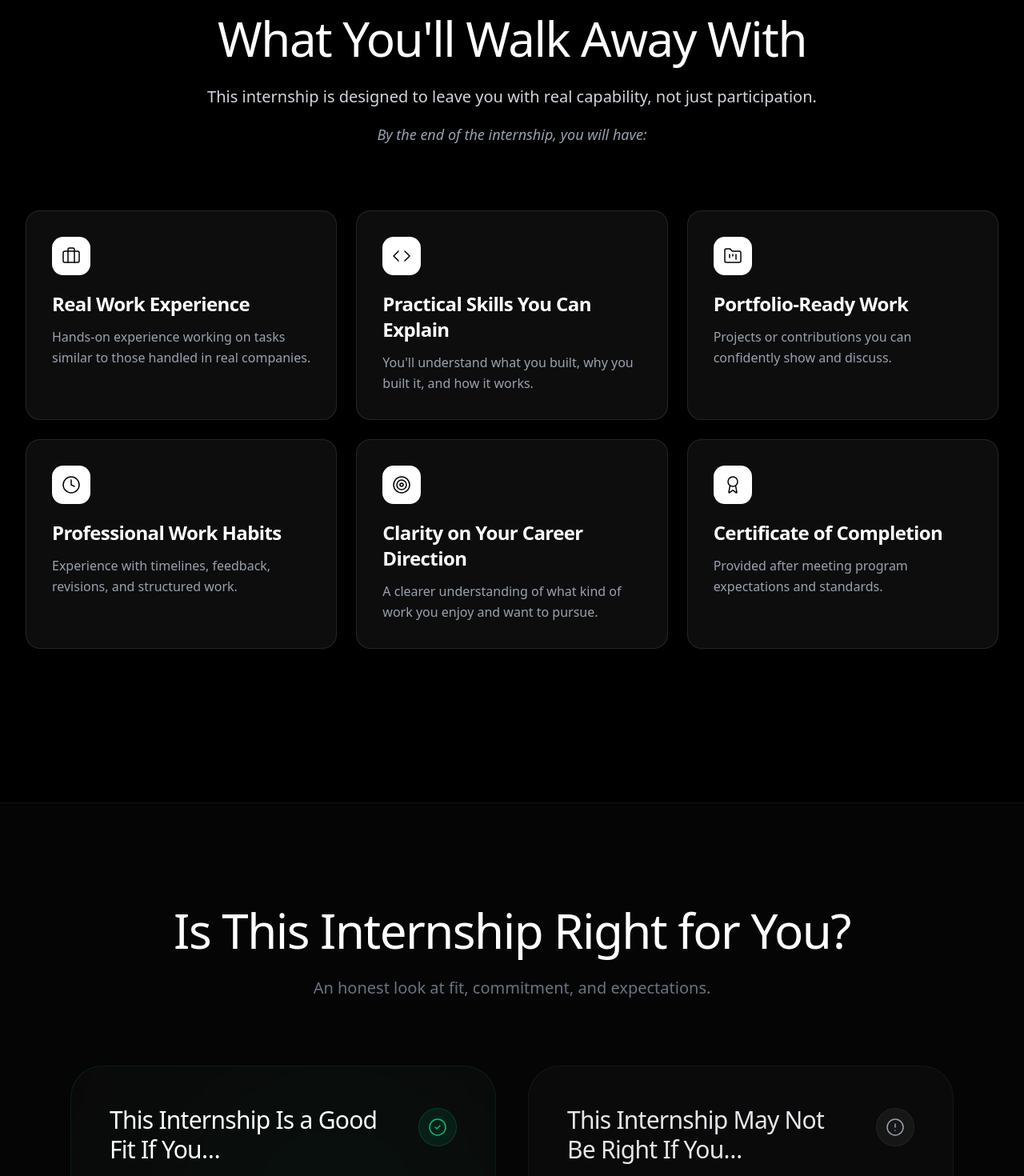
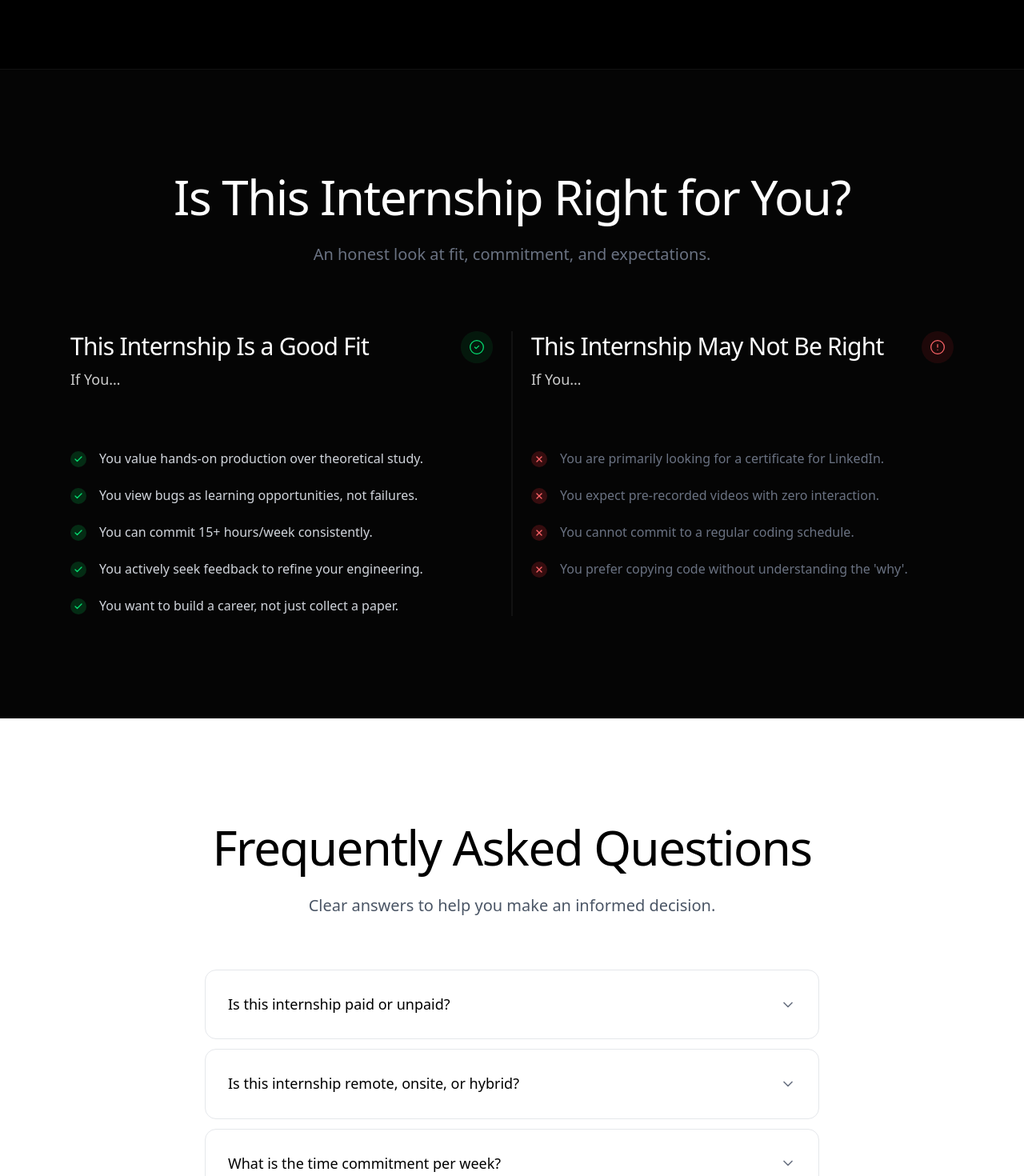
Before and after one commit to enlivotechnologies/enlivo-technologies, a Next.js app: page /company/internships in a window 1280 px wide. Shown: the part 5608-7078 px from the top of the page at 80% size. Built offline with nearby package versions, Linux system fonts and the light colour scheme; no server answers.

Commit message:
fixed responsive

```diff
--- a/app/(marketing)/company/internships/components/FAQ.tsx
+++ b/app/(marketing)/company/internships/components/FAQ.tsx
@@ -19,27 +19,27 @@ interface FAQItem {
 const FAQ_DATA: FAQItem[] = [
   {
     question: "Is this internship paid or unpaid?",
-    answer: "This is an unpaid internship focused on learning and skill development. The value comes from hands-on experience, mentorship, and real project work that builds your portfolio and professional capabilities.",
+    answer: "This is a paid internship. You'll receive compensation while gaining hands-on experience, mentorship, and real project work. We believe in valuing your time and contributions as you build your portfolio and professional capabilities.",
   },
   {
     question: "Is this internship remote, onsite, or hybrid?",
-    answer: "The internship is conducted remotely, allowing you to work from anywhere while maintaining consistent communication and collaboration with the team through structured workflows and regular check-ins.",
+    answer: "The internship is conducted remotely, allowing you to work from anywhere. We maintain consistent communication and collaboration through structured workflows, regular check-ins, and virtual team sessions.",
   },
   {
     question: "What is the time commitment per week?",
-    answer: "We expect a consistent time commitment of approximately 20-25 hours per week. This includes active development work, code reviews, mentorship sessions, and learning activities. Consistency matters more than exact hours.",
+    answer: "We expect a consistent commitment of 20-25 hours per week. This includes active development work, code reviews, mentorship sessions, and learning activities. Consistency and quality matter more than exact hours logged.",
   },
   {
     question: "Do I need prior experience to apply?",
-    answer: "Some foundational knowledge is helpful, but we welcome motivated learners at different stages. What matters most is your willingness to learn, commitment to improvement, and openness to feedback. Beginners can apply if they demonstrate genuine motivation and commitment to learning.",
+    answer: "Some foundational knowledge is helpful, but we welcome motivated learners at different stages. What matters most is your willingness to learn, commitment to improvement, and openness to feedback. We're looking for serious learners ready to grow.",
   },
   {
     question: "How is selection done?",
-    answer: "Selection is based on your application, motivation, and alignment with our program values. We look for serious learners who are committed to growth, not just certificate seekers. The process includes reviewing your application and may involve a brief conversation to ensure mutual fit.",
+    answer: "Selection is based on your application, motivation, and alignment with our program values. We look for committed learners who are serious about growth, not just certificate seekers. The process includes reviewing your application and may involve a brief conversation to ensure mutual fit.",
   },
   {
     question: "Will I get a certificate after completion?",
-    answer: "Yes, you'll receive a Certificate of Completion after successfully meeting program expectations and standards. However, the real value is in the skills, experience, and portfolio work you'll build during the internship.",
+    answer: "Yes, you'll receive a Certificate of Completion after successfully meeting program expectations and standards. However, the real value is in the practical skills, real-world experience, and portfolio work you'll build during the internship.",
   },
 ];
 
@@ -81,7 +81,7 @@ export function FAQ() {
                   {/* Question Button */}
                   <button
                     onClick={() => toggleItem(index)}
-                    className="w-full flex items-center justify-between p-6 md:p-7 text-left focus:outline-none focus:ring-2 focus:ring-black focus:ring-offset-2 rounded-xl transition-colors"
+                    className="w-full flex items-center justify-between p-6 md:p-7 text-left focus:outline-none rounded-xl transition-colors"
                     aria-expanded={isOpen}
                     aria-controls={`faq-answer-${index}`}
                   >
@@ -107,8 +107,8 @@ export function FAQ() {
                       isOpen ? "max-h-[500px] opacity-100" : "max-h-0 opacity-0"
                     )}
                   >
-                    <div className="px-6 md:px-7 pb-6 md:pb-7 border-t border-gray-200">
-                      <p className="text-sm md:text-base text-gray-600 leading-relaxed font-light pt-4">
+                    <div className="px-6 md:px-7 pb-6 md:pb-7">
+                      <p className="text-sm md:text-base text-gray-600 leading-relaxed font-light pt-2">
                         {item.answer}
                       </p>
                     </div>
--- a/app/(marketing)/company/internships/components/Outcomes.tsx
+++ b/app/(marketing)/company/internships/components/Outcomes.tsx
@@ -76,11 +76,11 @@ export function Outcomes() {
             return (
               <div
                 key={outcome.id}
-                className="group relative bg-white/5 backdrop-blur-sm rounded-2xl p-6 md:p-8 border border-white/10 hover:bg-white/10 hover:border-white/20 transition-all duration-300"
+                className="relative bg-white/5 backdrop-blur-sm rounded-2xl p-6 md:p-8 border border-white/10"
               >
                 {/* Icon */}
                 <div className="mb-5">
-                  <div className="w-12 h-12 rounded-xl bg-white flex items-center justify-center group-hover:scale-110 transition-transform duration-300">
+                  <div className="w-12 h-12 rounded-xl bg-white flex items-center justify-center">
                     <Icon className="w-6 h-6 text-black" strokeWidth={1.5} />
                   </div>
                 </div>
--- a/app/(marketing)/company/internships/components/WhoShouldApply.tsx
+++ b/app/(marketing)/company/internships/components/WhoShouldApply.tsx
@@ -40,79 +40,73 @@ export function WhoShouldApply() {
           </p>
         </div>
 
-        {/* --- COMPARISON GRID --- */}
-        <div className="grid grid-cols-1 md:grid-cols-2 gap-8 lg:gap-10">
+        {/* --- COMPARISON GRID WITH VERTICAL DIVIDER --- */}
+        <div className="relative grid grid-cols-1 md:grid-cols-2 gap-8 lg:gap-12">
 
-          {/* LEFT CARD: GOOD FIT */}
-          <div className="group relative bg-[#0A0A0A] rounded-[2.5rem] p-10 md:p-12 border border-emerald-900/30 overflow-hidden flex flex-col hover:border-emerald-500/20 transition-colors duration-500">
-            {/* Ambient Glow */}
-            <div className="absolute top-0 right-0 w-[400px] h-[400px] bg-emerald-500/5 blur-[120px] rounded-full pointer-events-none" />
-
-            <div className="relative z-10 flex flex-col h-full">
-              {/* Card Header */}
-              <div className="flex items-start justify-between mb-10 pb-8 border-b border-emerald-500/10">
-                <h3 className="text-2xl md:text-3xl font-medium text-white tracking-tight leading-tight max-w-[80%]">
-                  This Internship Is a Good Fit If You…
+          {/* LEFT: GOOD FIT */}
+          <div className="flex flex-col">
+            {/* Header */}
+            <div className="flex items-start justify-between mb-10 pb-8">
+              <div className="flex-1 pr-4">
+                <h3 className="text-2xl md:text-3xl font-medium text-white tracking-tight leading-tight mb-2">
+                  This Internship Is a Good Fit
                 </h3>
-                <div className="w-12 h-12 rounded-full bg-emerald-500/10 flex items-center justify-center border border-emerald-500/20 text-emerald-500 flex-shrink-0 mt-1">
-                   <CheckCircle2 className="w-6 h-6" strokeWidth={1.5} />
+                <p className="text-lg text-white/80 font-normal">If You…</p>
+              </div>
+              <div className="w-10 h-10 rounded-full bg-green-500/10 flex items-center justify-center flex-shrink-0">
+                <CheckCircle2 className="w-5 h-5 text-green-400" strokeWidth={1.5} />
               </div>
             </div>
 
             {/* List */}
-              <div className="space-y-6">
+            <div className="space-y-5">
               {TARGET_PROFILE.map((item, index) => (
-                  <div key={index} className="flex items-start gap-4 group/item">
-                    <div className="mt-1.5 w-5 h-5 rounded-full bg-emerald-500/20 flex items-center justify-center flex-shrink-0 group-hover/item:bg-emerald-500 group-hover/item:text-black transition-colors duration-300">
-                      <Check className="w-3 h-3 text-emerald-400 group-hover/item:text-black" strokeWidth={3} />
+                <div key={index} className="flex items-start gap-4">
+                  <div className="mt-1 w-5 h-5 rounded-full bg-green-500/20 flex items-center justify-center flex-shrink-0">
+                    <Check className="w-3 h-3 text-green-400" strokeWidth={2.5} />
                   </div>
-                    <p className="text-lg text-gray-300 font-light leading-relaxed group-hover/item:text-white transition-colors duration-300">
+                  <p className="text-base text-gray-300 font-normal leading-relaxed">
                     {item}
                   </p>
                 </div>
               ))}
             </div>
           </div>
+
+          {/* VERTICAL DIVIDER LINE */}
+          <div className="hidden md:block absolute left-1/2 top-0 bottom-0 w-px bg-white/10 -translate-x-1/2" />
+
+          {/* RIGHT: NOT RIGHT */}
+          <div className="flex flex-col">
+            {/* Header */}
+            <div className="flex items-start justify-between mb-10 pb-8">
+              <div className="flex-1 pr-4">
+                <h3 className="text-2xl md:text-3xl font-medium text-white tracking-tight leading-tight mb-2">
+                  This Internship May Not Be Right
+                </h3>
+                <p className="text-lg text-white/80 font-normal">If You…</p>
               </div>
-
-          {/* RIGHT CARD: NOT RIGHT */}
-          <div className="relative bg-[#0A0A0A] rounded-[2.5rem] p-10 md:p-12 border border-white/5 flex flex-col hover:border-white/10 transition-colors duration-500">
-            <div className="relative z-10 flex flex-col h-full">
-              {/* Card Header */}
-              <div className="flex items-start justify-between mb-10 pb-8 border-b border-white/5">
-                <h3 className="text-2xl md:text-3xl font-medium text-gray-200 tracking-tight leading-tight max-w-[80%]">
-                  This Internship May Not Be Right If You…
-                </h3>
-                <div className="w-12 h-12 rounded-full bg-white/5 flex items-center justify-center border border-white/5 text-gray-400 flex-shrink-0 mt-1">
-                   <AlertCircle className="w-6 h-6" strokeWidth={1.5} />
+              <div className="w-10 h-10 rounded-full bg-red-500/10 flex items-center justify-center flex-shrink-0">
+                <AlertCircle className="w-5 h-5 text-red-400" strokeWidth={1.5} />
               </div>
             </div>
 
             {/* List */}
-              <div className="space-y-6">
+            <div className="space-y-5">
               {NON_TARGET_PROFILE.map((item, index) => (
                 <div key={index} className="flex items-start gap-4">
-                    <div className="mt-1.5 w-5 h-5 rounded-full bg-white/5 flex items-center justify-center flex-shrink-0 border border-white/5">
-                      <X className="w-3 h-3 text-gray-500" strokeWidth={3} />
+                  <div className="mt-1 w-5 h-5 rounded-full bg-red-500/20 flex items-center justify-center flex-shrink-0">
+                    <X className="w-3 h-3 text-red-400" strokeWidth={2.5} />
                   </div>
-                    <p className="text-lg text-gray-500 font-light leading-relaxed">
+                  <p className="text-base text-gray-500 font-normal leading-relaxed">
                     {item}
                   </p>
                 </div>
               ))}
             </div>
           </div>
-          </div>
 
         </div>
-
-        {/* --- FOOTER STATEMENT --- */}
-        <div className="mt-24 text-center border-t border-white/5 pt-12">
-          <p className="text-xl text-gray-500 font-light italic">
-            "We believe the right fit matters more than mass participation."
-          </p>
-        </div>
-
       </div>
     </section>
   );
--- a/app/(marketing)/company/internships/page.tsx
+++ b/app/(marketing)/company/internships/page.tsx
@@ -19,7 +19,7 @@ export default function InternshipsPage() {
       <WhyDifferent />
       <InternshipTracks />
       <HowItWorks />
-      <MentorshipStandards />
+      {/* <MentorshipStandards /> */}
       <Outcomes />
       <WhoShouldApply />
       <FAQ />
--- a/components/sections/FounderProblem.tsx
+++ b/components/sections/FounderProblem.tsx
@@ -44,18 +44,19 @@ export function FounderProblem() {
 
         {/* --- SECTION HEADER --- */}
         <div className="max-w-4xl mx-auto text-center mb-20">
-          <div className="inline-flex items-center gap-2 px-3 py-1 rounded-full bg-gray-50 border border-gray-200 text-sm font-medium text-gray-900 mb-6">
-             <AlertCircle className="w-4 h-4 text-black" />
+          <div className="inline-flex items-center gap-2 px-4 py-1.5 rounded-full bg-gray-50 border border-gray-200 text-xs font-medium text-gray-700 uppercase tracking-wider mb-8">
+             <AlertCircle className="w-3.5 h-3.5 text-gray-600" />
              <span>The Reality</span>
           </div>
 
-          <h2 className="text-4xl md:text-5xl lg:text-6xl font-medium text-black tracking-tight leading-[1.1] mb-6">
-            Building a product is hard. <br className="hidden md:block" />
-            Hiring a team shouldn't be.
+          <h2 className="text-3xl md:text-4xl lg:text-5xl xl:text-6xl font-semibold text-black tracking-[-0.02em] leading-[1.15] mb-8">
+            Building a product is hard.<br className="hidden md:block" />
+            <span className="text-gray-900">Hiring a team shouldn&apos;t be.</span>
           </h2>
 
-          <p className="text-lg md:text-xl text-gray-500 font-light leading-relaxed max-w-2xl mx-auto">
-             Most founders get stuck managing people instead of building their vision. The traditional hiring model is fundamentally broken.
+          <p className="text-base md:text-lg text-gray-600 font-normal leading-relaxed max-w-2xl mx-auto">
+            Most founders get stuck managing people instead of building their vision.<br className="hidden md:block" />
+            The traditional hiring model is fundamentally broken.
           </p>
         </div>
 
```
Also changed, not shown: components/sections/Hero.tsx (indentation only). Lines whose indentation alone changed are shown as unchanged.
